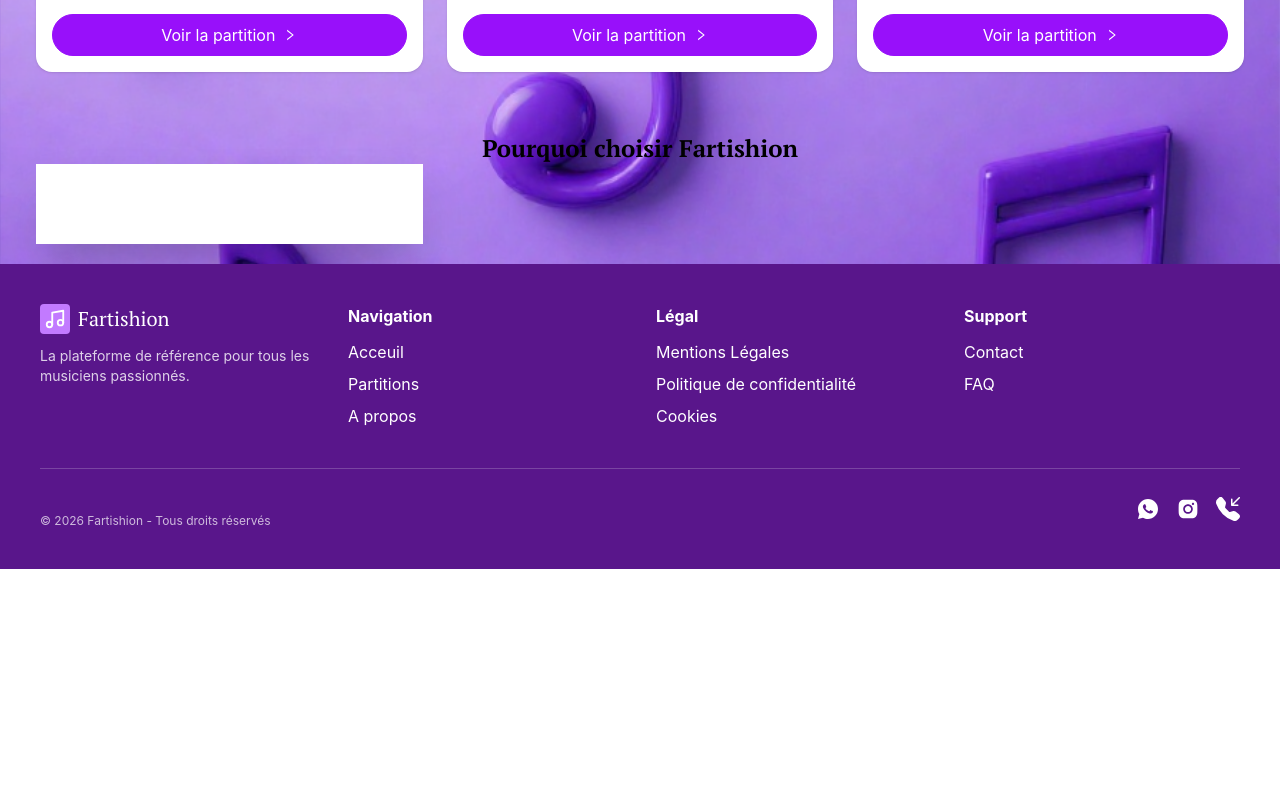
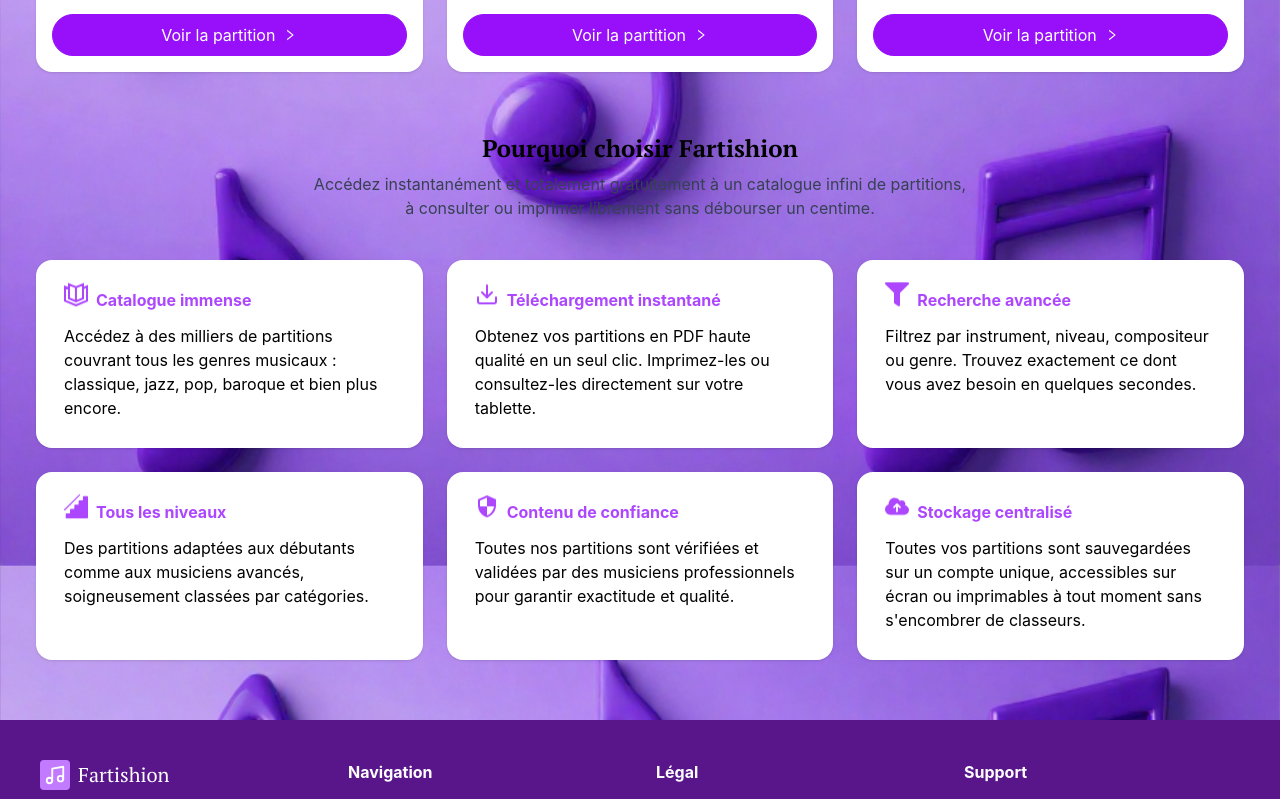
Before and after one commit to riedsteeve/Fartishion, a React (Vite) app in the folder frontend/: page / in a window 1280 px wide. Shown: the part 1080-1879 px from the top of the page. Before the commit the page ends 1649 px from the top, so only its background shows below. Built offline with nearby package versions, Linux system fonts and the light colour scheme.

Commit message:
Ajout de la section pourquoi nous choisir

```diff
--- a/frontend/src/Components/Landingpage/footer.tsx
+++ b/frontend/src/Components/Landingpage/footer.tsx
@@ -21,15 +21,15 @@ const supports = [
 ]
 
 const socials = [
-    { id: 1, name: 'Whatsapp',  href: 'tel:+33 06 20 05 77 67 / +33 01 23 45 78', icon: RiWhatsappFill, color: "hover:text-green-300"},
-    { id: 2, name: 'Instagram', href: 'https:fartishion.insta.com', icon: AiFillInstagram, color: "hover:text-pink-400"},
-    { id: 3, name: 'Téléphone', href: '+33 06 20 05 77 67' , icon: BsTelephoneInboundFill,color: "hover:text-blue-300"},
+    { id: 1, name: 'Whatsapp',  href: 'tel:+33 06 20 05 77 67 / +33 01 23 45 78', icon: RiWhatsappFill, color: "hover:text-green-500"},
+    { id: 2, name: 'Instagram', href: 'https:fartishion.insta.com', icon: AiFillInstagram, color: "hover:text-pink-500"},
+    { id: 3, name: 'Téléphone', href: '+33 06 20 05 77 67' , icon: BsTelephoneInboundFill,color: "hover:text-blue-500"},
 ]
 
 
 const Footer = () => {
   return (
-    <div className="bg-purple-900 mt-5 p-10 text-white">
+    <div className="bg-purple-900 mt-5 p-10 text-white w-full overflow-hidden">
 
       {/* TOP SECTION */}
       <div className="grid grid-cols-1 md:grid-cols-2 lg:grid-cols-4 gap-8">
--- a/frontend/src/Components/Landingpage/whyChooseUs.tsx
+++ b/frontend/src/Components/Landingpage/whyChooseUs.tsx
@@ -1,23 +1,48 @@
-const adventage = [
-    { id: 1, title: 'Catalogue immense', adventage: 'Accédez à des milliers de partitions couvrant tous les genres musicaux : classique, jazz, pop, baroque et bien plus encore.' },
-    { id: 2, title: 'Téléchargement instantané', adventage: 'Obtenez vos partitions en PDF haute qualité en un seul clic. Imprimez-les ou consultez-les directement sur votre tablette.' },
-    { id: 3, title: 'Recherche avancée', adventage: 'Filtrez par instrument, niveau, compositeur ou genre. Trouvez exactement ce dont vous avez besoin en quelques secondes.' },
-    { id: 4, title: 'Tous les niveaux', adventage: 'Des partitions adaptées aux débutants comme aux musiciens avancés, soigneusement classées par catégories.' },
-    { id: 5, title: 'Contenu de confiance', adventage: 'Toutes nos partitions sont vérifiées et validées par des musiciens professionnels pour garantir exactitude et qualité.' },
-    { id: 6, title: 'Stockage centralisé', adventage: "Toutes vos partitions sont sauvegardées sur un compte unique, accessibles sur écran ou imprimables à tout moment sans s'encombrer de classeurs." },
+import { GrCatalog } from "react-icons/gr";
+import { FiDownload } from "react-icons/fi";
+import { FaFilter } from "react-icons/fa";
+import { SiLevelsdotfyi } from "react-icons/si";
+import { MdOutlineSecurity } from "react-icons/md";
+import { FaCloudArrowUp } from "react-icons/fa6";
+
+const adventages = [
+    { id: 1, title: 'Catalogue immense', adventage: 'Accédez à des milliers de partitions couvrant tous les genres musicaux : classique, jazz, pop, baroque et bien plus encore.', icon:GrCatalog},
+    { id: 2, title: 'Téléchargement instantané', adventage: 'Obtenez vos partitions en PDF haute qualité en un seul clic. Imprimez-les ou consultez-les directement sur votre tablette.', icon:FiDownload },
+    { id: 3, title: 'Recherche avancée', adventage: 'Filtrez par instrument, niveau, compositeur ou genre. Trouvez exactement ce dont vous avez besoin en quelques secondes.', icon:FaFilter },
+    { id: 4, title: 'Tous les niveaux', adventage: 'Des partitions adaptées aux débutants comme aux musiciens avancés, soigneusement classées par catégories.', icon:SiLevelsdotfyi },
+    { id: 5, title: 'Contenu de confiance', adventage: 'Toutes nos partitions sont vérifiées et validées par des musiciens professionnels pour garantir exactitude et qualité.', icon:MdOutlineSecurity },
+    { id: 6, title: 'Stockage centralisé', adventage: "Toutes vos partitions sont sauvegardées sur un compte unique, accessibles sur écran ou imprimables à tout moment sans s'encombrer de classeurs.", icon:FaCloudArrowUp },
 ]
 
 const WhyChooseUs = () => {
     return (
-        <div className=" text-center px-4 w-full max-w-7xl mx-auto mt-15">
+        <div className=" text-center px-4 w-full max-w-7xl mx-auto mt-15 mb-15">
             <h3 className="text-2xl font-semibold font-pt-serif">
                  Pourquoi choisir Fartishion
             </h3>
 
-            <div className="grid grid-cols-1 md:grid-cols-2 lg:grid-cols-3 gap-6">
-                <div className="bg-white shadow-2xl h-20">
+            <p className="mt-2 text-gray-700">Accédez instantanément et totalement gratuitement à un catalogue infini de partitions, <br /> à consulter ou imprimer librement sans débourser un centime.</p>
 
-                </div>
+            <div className="grid grid-cols-1 md:grid-cols-2 lg:grid-cols-3 gap-6 mt-10">
+                {adventages.map((adventage) => {
+                    const Icon = adventage.icon;
+
+                    return (
+                        <div
+                            key={adventage.id}
+                            className="bg-white rounded-2xl shadow h-auto p-7 text-left hover:translate-y-2 transition-all hover:border border-purple-700"
+                        >
+                            <div className="">
+                                <div className="flex gap-2 items-center">
+                                     <Icon className="text-purple-500 text-2xl animate-bounce"/>
+                                <h4 className=" font-bold text-purple-500">{adventage.title}</h4>
+                               </div>
+                                <p className="mt-3" >{adventage.adventage}</p>
+                            </div>
+
+                        </div>
+                    )
+                })}
             </div>
         </div>
     )
--- a/frontend/src/index.css
+++ b/frontend/src/index.css
@@ -13,6 +13,7 @@ body {
   background-position: center;
   background-attachment: fixed;
   min-height: 100vh;
+  overflow-x: hidden;
 }
 
 body * {
```
